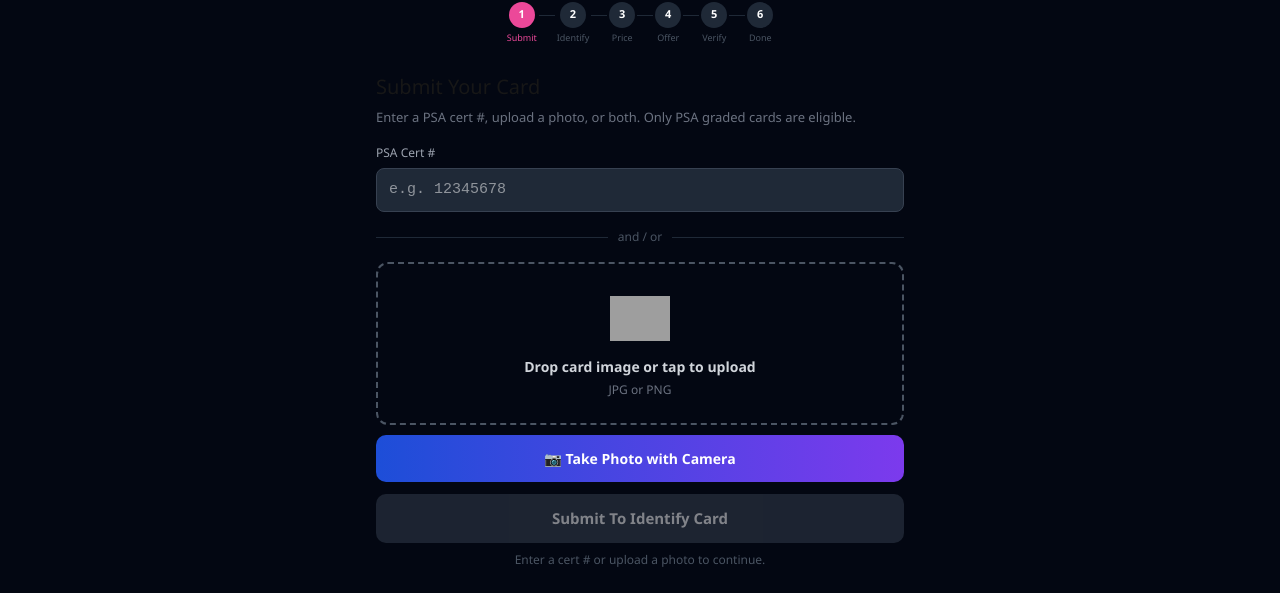
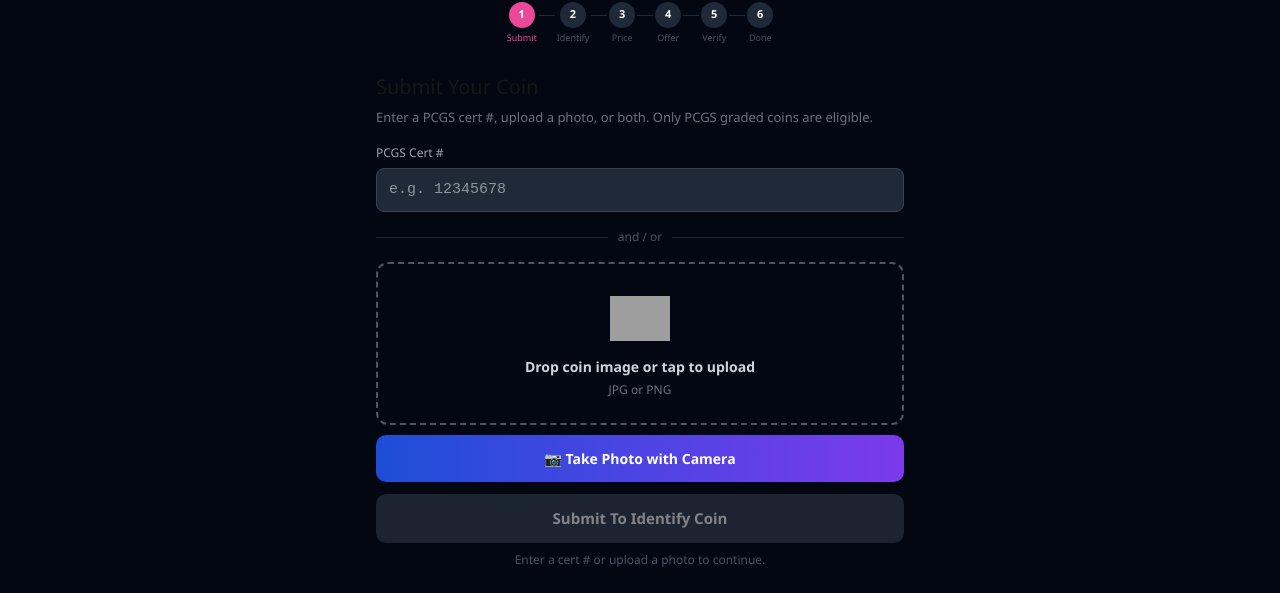
Before and after one commit to vkostich/coin-buyback, a Next.js app: page / in a window 1280 px wide. Shown: the part 314-907 px from the top of the page. Built offline with nearby package versions, Linux system fonts and the light colour scheme; grey boxes are pictures that could not be loaded.

Commit message:
update page.tsx for coins

```diff
--- a/app/page.tsx
+++ b/app/page.tsx
@@ -2,7 +2,7 @@
 import { useState, useRef, useCallback, useEffect } from "react";
 
 const TABS = ["Sell", "Buy"];
-const SHIP_TO = { name: "GPK BuyBack", address: "XXXX Buyback Lane", city: "City, ST 00000" };
+const SHIP_TO = { name: "Coin BuyBack", address: "XXXX Buyback Lane", city: "City, ST 00000" };
 
 function Spinner() {
   return <div style={{ display:"inline-block", width:20, height:20, border:"2px solid #ec4899", borderTopColor:"transparent", borderRadius:"50%", animation:"spin 0.7s linear infinite" }} />;
@@ -48,7 +48,7 @@
             style={{ border:`2px dashed ${drag?"#ec4899":"#4b5563"}`, borderRadius:12, padding:"24px 16px", textAlign:"center", cursor:"pointer", background:drag?"rgba(236,72,153,0.1)":"transparent", marginBottom:10 }}
           >
             <img
-              src="https://sqqomyxiwvejlhidbjef.supabase.co/storage/v1/object/public/Assets/PSA%20Retro%20Final.png"
+              src="https://sqqomyxiwvejlhidbjef.supabase.co/storage/v1/object/public/Assets/PSARetro-fotor-bg-remover-20260319222935.png"
               alt="upload"
               style={{ width:60, height:60, objectFit:"contain", display:"block", margin:"0 auto 8px", pointerEvents:"none" }}
             />
@@ -97,7 +97,7 @@
   const [paypalEmailConfirm, setPaypalEmailConfirm] = useState("");
   const [certNumber, setCertNumber] = useState("");
   const [cardInfo, setCardInfo] = useState<any>(null);
-  const [psaData, setPsaData] = useState<any>(null);
+  const [pcgsData, setPcgsData] = useState<any>(null);
   const [comps, setComps] = useState<any>(null);
   const [offer, setOffer] = useState<any>(null);
   const [offerId, setOfferId] = useState<string | null>(null);
@@ -395,7 +395,7 @@
       {/* Header */}
       <div style={{ background:"#000", borderBottom:"1px solid #1a0a2e", padding:"2px 16px", position:"sticky", top:0, zIndex:100, display:"flex", justifyContent:"center" }}>
         <img
-          src="https://sqqomyxiwvejlhidbjef.supabase.co/storage/v1/object/public/Assets/PSA%20Retro%20Final.png"
+          src="https://sqqomyxiwvejlhidbjef.supabase.co/storage/v1/object/public/Assets/PSARetro-fotor-bg-remover-20260319222935.png"
           alt="GPK BuyBack"
           onClick={() => window.location.href="/"}
           style={{ height:240, objectFit:"contain", cursor:"pointer" }}
@@ -435,10 +435,10 @@
             {/* STEP 1 */}
             {step === 1 && (
               <>
-                <h2 style={{ margin:"0 0 6px", fontSize:20 }}>Submit Your Card</h2>
-                <p style={{ color:"#6b7280", fontSize:13, margin:"0 0 16px" }}>Enter a PSA cert #, upload a photo, or both. Only PSA graded cards are eligible.</p>
+                <h2 style={{ margin:"0 0 6px", fontSize:20 }}>Submit Your Coin</h2>
+                <p style={{ color:"#6b7280", fontSize:13, margin:"0 0 16px" }}>Enter a PCGS cert #, upload a photo, or both. Only PCGS graded coins are eligible.</p>
                 <div style={{ marginBottom:16 }}>
-                  <label style={{ color:"#9ca3af", fontSize:12, display:"block", marginBottom:6 }}>PSA Cert #</label>
+                  <label style={{ color:"#9ca3af", fontSize:12, display:"block", marginBottom:6 }}>PCGS Cert #</label>
                   <input style={{ ...inp, fontFamily:"monospace" }} value={certNumber} onChange={e => { setCertNumber(e.target.value); setError(null); setGradedError(false); }} onKeyDown={e => { if (e.key === "Enter") identifyCard(); }} placeholder="e.g. 12345678" />
                 </div>
                 <div style={{ display:"flex", alignItems:"center", gap:10, marginBottom:16 }}>
@@ -446,15 +446,15 @@
                   <span style={{ color:"#4b5563", fontSize:12 }}>and / or</span>
                   <div style={{ flex:1, height:1, background:"#1f2937" }} />
                 </div>
-                <UploadZone onFile={handleFile} preview={preview} label="Drop card image or tap to upload" />
+                <UploadZone onFile={handleFile} preview={preview} label="Drop coin image or tap to upload" />
                 {gradedError && (
                   <div style={{ background:"#451a03", border:"1px solid #f97316", borderRadius:10, padding:14, marginTop:14, textAlign:"center" }}>
                     <p style={{ margin:"0 0 4px", fontSize:15 }}>&#9888; Ungraded Card Detected</p>
-                    <p style={{ margin:0, color:"#fdba74", fontSize:13 }}>We only make offers on PSA or BGS graded cards.</p>
+                    <p style={{ margin:0, color:"#fdba74", fontSize:13 }}>We only make offers on PCGS graded coins.</p>
                   </div>
                 )}
                 <button onClick={identifyCard} disabled={loading || (!imgBase64 && !certNumber)} style={btn("linear-gradient(to right,#9333ea,#ec4899)", loading || (!imgBase64 && !certNumber))}>
-                  {loading ? <span style={{ display:"flex", alignItems:"center", justifyContent:"center", gap:8 }}><Spinner />{loadingMsg}</span> : "Submit To Identify Card"}
+                  {loading ? <span style={{ display:"flex", alignItems:"center", justifyContent:"center", gap:8 }}><Spinner />{loadingMsg}</span> : "Submit To Identify Coin"}
                 </button>
                 {!imgBase64 && !certNumber && <p style={{ color:"#4b5563", fontSize:12, textAlign:"center", marginTop:8 }}>Enter a cert # or upload a photo to continue.</p>}
               </>
```
